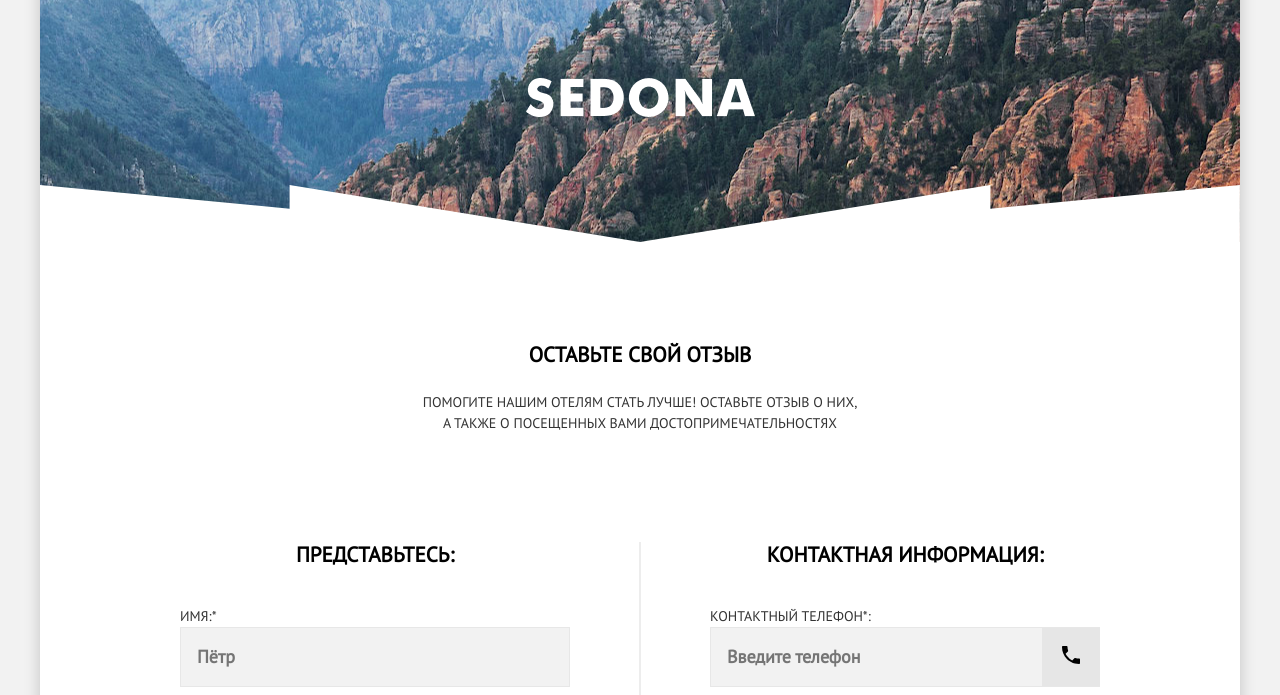
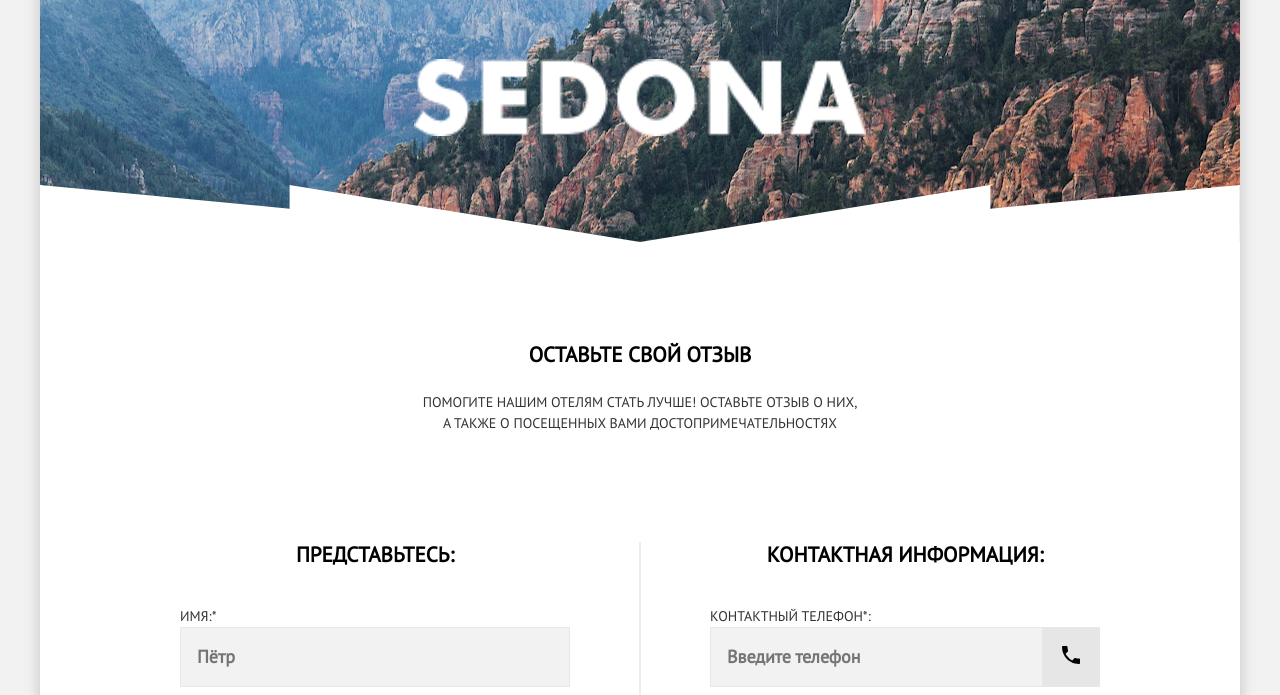
Before and after one commit to htmlacademy-adaptive/2264957-sedona-29, a website: page source/form.html in a window 1280 px wide. Shown: the part 105-800 px from the top of the page. Drawn offline with nearby package versions, Linux system fonts and the light colour scheme; files that its build step writes are made by us from their sources; files whose address does not match are found by name.

Commit message:
Правки

```diff
--- a/source/form.html
+++ b/source/form.html
@@ -58,7 +58,7 @@
     <!-- Отзыв -->
     <section class="hero hero-catalog">
       <h2 class="visually-hidden">Седона</h2>
-      <img class="hero__text" src="img/pictures/sedona.png" width="229" height="39" alt="Надпись Седона">
+      <img class="hero__text hero__text-catalog" src="img/pictures/sedona.png" width="229" height="39" alt="Надпись Седона">
     </section>
     <section class="review">
       <div class="review__wrapper">
```
